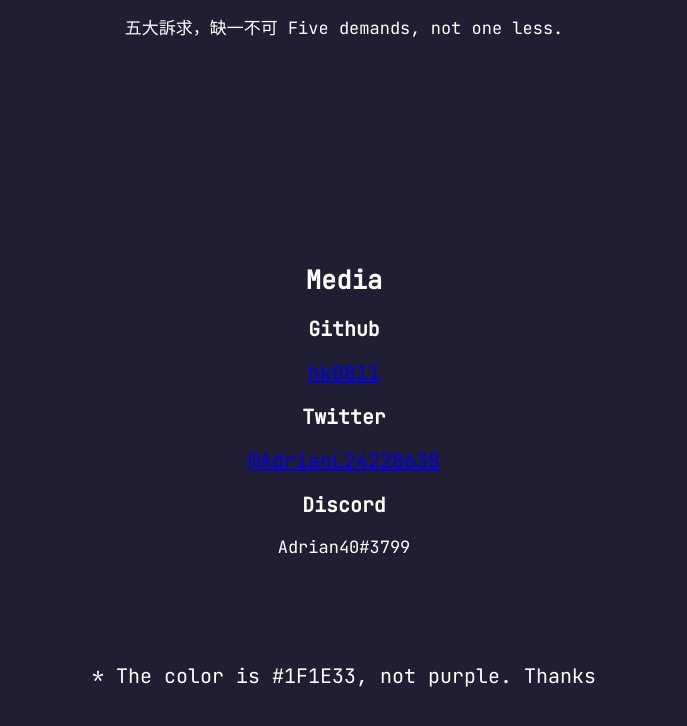
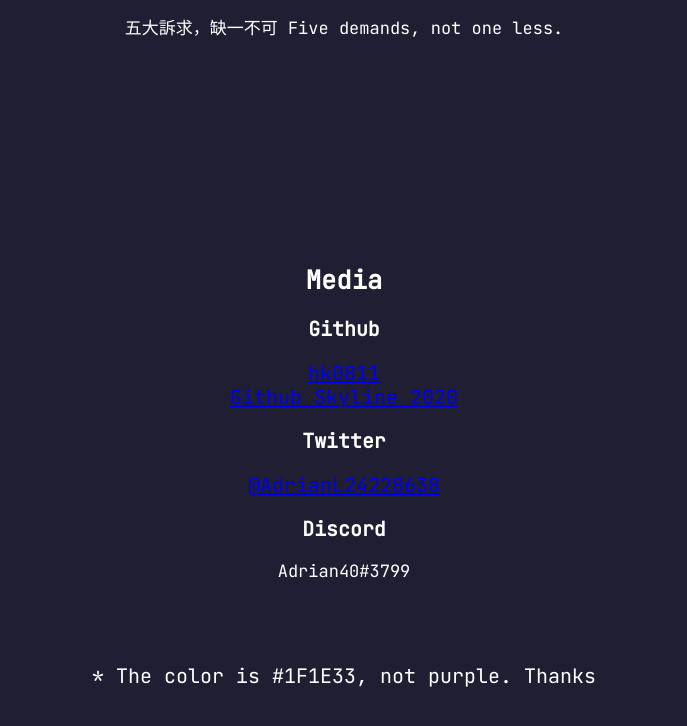
Before and after one commit to HK0811/HK0811, a plain HTML site: page index.html in a window 1280 px wide. Shown: the part 601-1327 px from the top of the page, without its empty margins (296-983 px from the left). Drawn offline with Linux system fonts and the light colour scheme.

Commit message:
Update index.html

```diff
--- a/index.html
+++ b/index.html
@@ -25,6 +25,7 @@
         <h2>Media</h2>
         <h3>Github</h3>
         <a href="https://github.com/HK0811">hk0811</a>
+        <a href="https://skyline.github.com/hk0811/2020">Github Skyline 2020</a>
         <h3>Twitter</h3>
         <a href="https://twitter.com/AdrianL24228638">@AdrianL24228638</a>
         <h3>Discord</h3>
```
